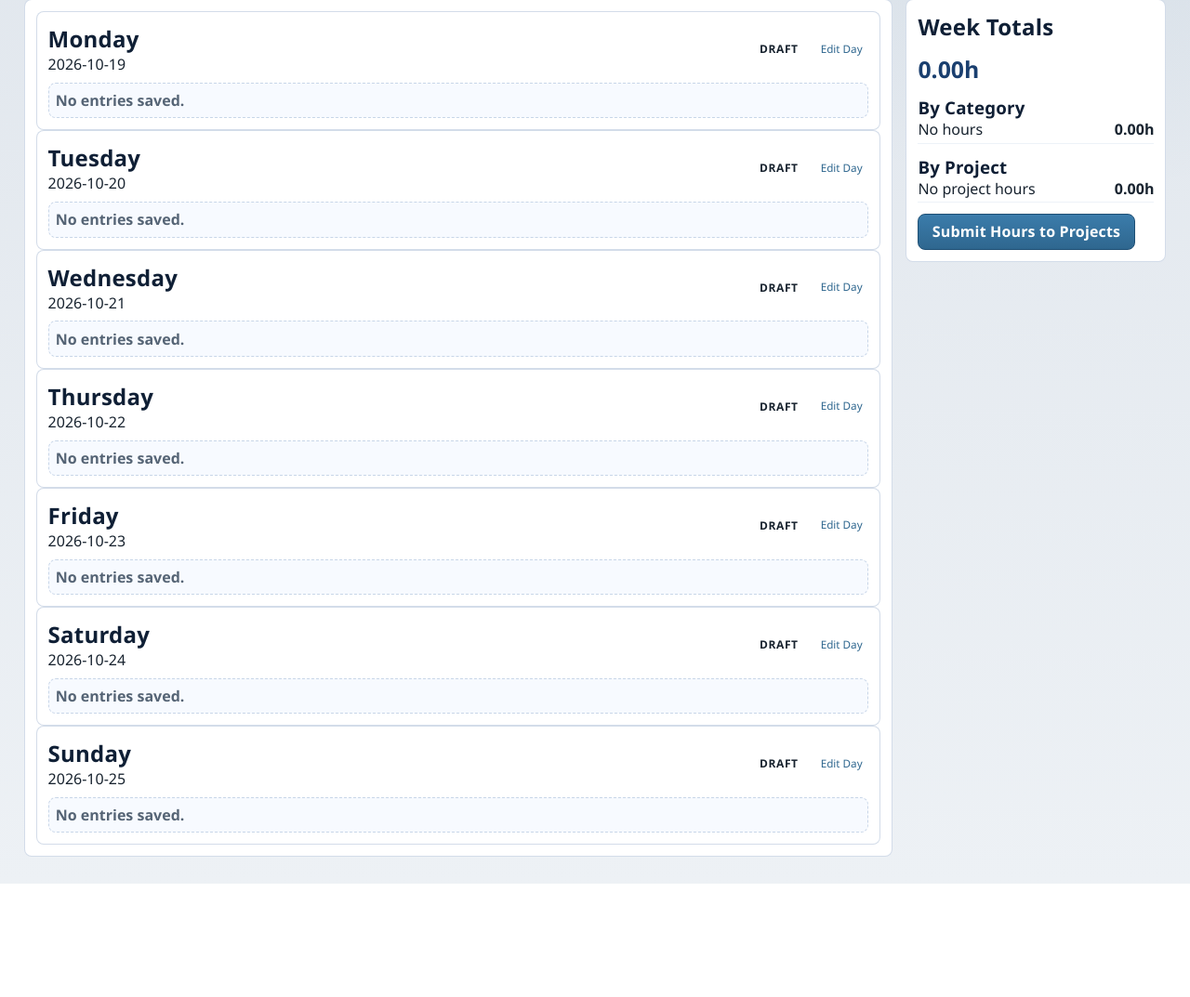
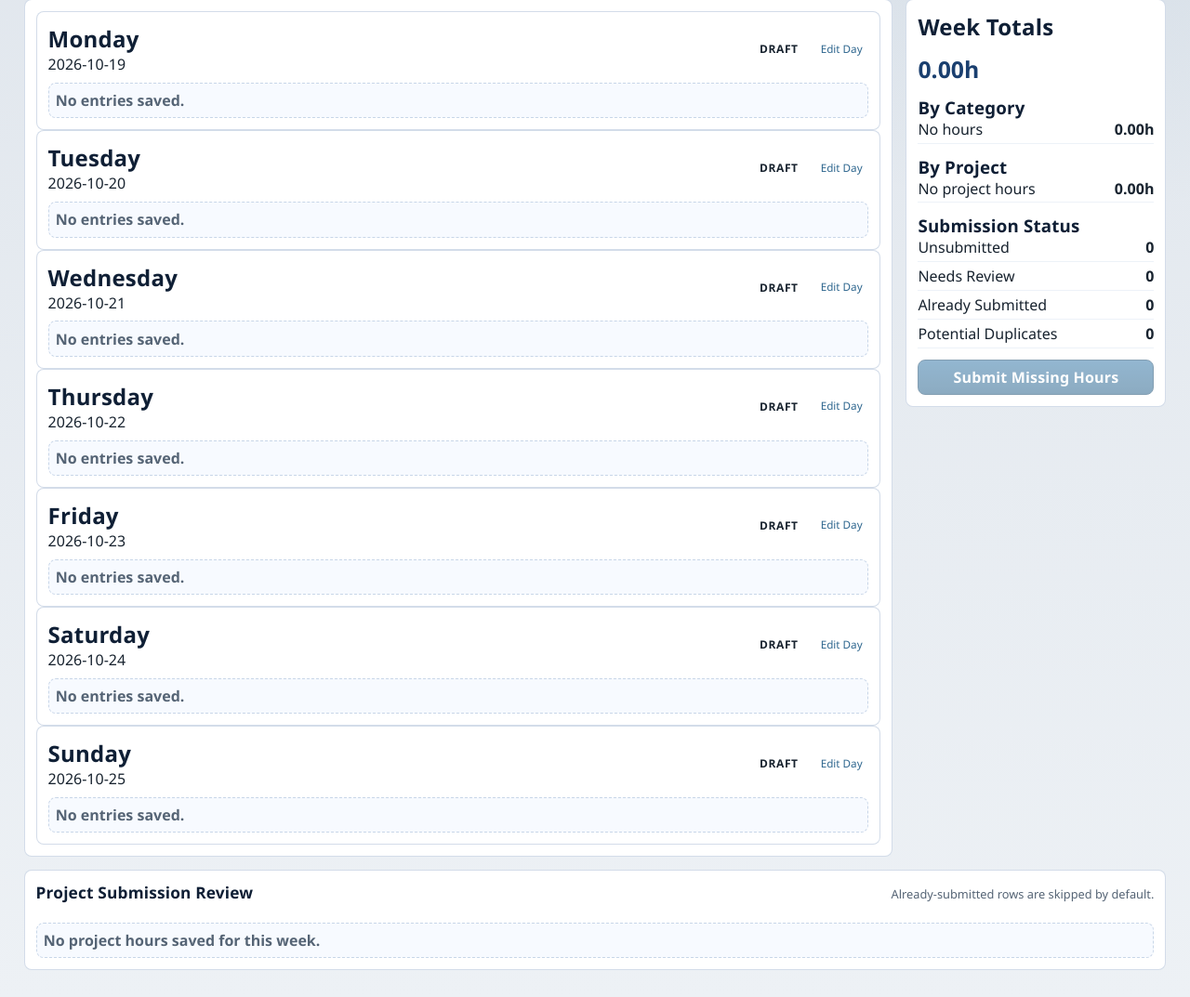
Before and after one commit to AdashAZ/Project-Tracker, a Flask app: page /daily-activity/week in a window 1280 px wide. Shown: the part 289-1362 px from the top of the page at 93% size. Before the commit the page ends 1240 px from the top, so only its background shows below. Run offline with Flask 3, Linux system fonts and the light colour scheme; data that the repository does not hold is empty.

Commit message:
Add weekly project submission review and duplicate safeguards

```diff
--- a/app.py
+++ b/app.py
@@ -1339,6 +1339,157 @@ def create_app():
 
         return {"groups": groups, "day_total": day_total}
 
+    def get_week_project_grouped_entries(logs):
+        grouped_by_log = {}
+        for log in logs:
+            grouped = {}
+            for entry in log.entries:
+                if entry.category != "Project":
+                    continue
+                key = (entry.project_id, entry.machine_id, entry.machine_job_id)
+                if key not in grouped:
+                    grouped[key] = {"hours": 0.0, "notes": [], "job": entry.machine_job}
+                grouped[key]["hours"] += entry.duration_hours or 0.0
+                grouped[key]["notes"].append(combine_notes([entry.subcategory, entry.notes]))
+            grouped_by_log[log.id] = grouped
+        return grouped_by_log
+
+    def build_week_submission_review(logs, week_start, week_end):
+        grouped_by_log = get_week_project_grouped_entries(logs)
+        candidate_rows = []
+        for log in logs:
+            existing_postings = {
+                (posting.project_id, posting.machine_id, posting.machine_job_id): posting
+                for posting in log.postings
+            }
+            for (project_id, machine_id, machine_job_id), grouped_item in grouped_by_log.get(log.id, {}).items():
+                project = Project.query.get(project_id)
+                machine = Machine.query.get(machine_id)
+                job = grouped_item["job"] or MachineJob.query.get(machine_job_id)
+                posting = existing_postings.get((project_id, machine_id, machine_job_id))
+                candidate_rows.append(
+                    {
+                        "log": log,
+                        "date": log.date,
+                        "week_start": week_start,
+                        "week_end": week_end,
+                        "project_id": project_id,
+                        "machine_id": machine_id,
+                        "machine_job_id": machine_job_id,
+                        "project_label": (
+                            project.na_number
+                            or project.edb_number
+                            or (f"Project {project.id}" if project else f"Project {project_id}")
+                        ),
+                        "project_name": project.customer if project else "",
+                        "machine_name": machine.machine_name if machine else "",
+                        "job_label": get_machine_job_label(job) if job else "",
+                        "hours": grouped_item["hours"],
+                        "posting": posting,
+                        "time_entry_id": posting.time_entry_id if posting else None,
+                    }
+                )
+
+        linked_time_entry_ids = {
+            row[0]
+            for row in db.session.query(DailyActivityPosting.time_entry_id)
+            .filter(DailyActivityPosting.time_entry_id.isnot(None))
+            .all()
+        }
+
+        for row in candidate_rows:
+            posting = row["posting"]
+            log = row["log"]
+            if posting and log.status == "Submitted":
+                row["state"] = "submitted"
+                row["state_label"] = "Already Submitted"
+                row["state_detail"] = "This project/job is already linked to a project time entry."
+                continue
+            if posting:
+                row["state"] = "needs_review"
+                row["state_label"] = "Needs Review"
+                row["state_detail"] = "This edited day will update its existing project time entry."
+                continue
+
+            duplicate_query = TimeEntry.query.filter(
+                TimeEntry.project_id == row["project_id"],
+                TimeEntry.machine_id == row["machine_id"],
+                TimeEntry.machine_job_id == row["machine_job_id"],
+                TimeEntry.date == row["date"],
+                TimeEntry.hours == row["hours"],
+            )
+            if linked_time_entry_ids:
+                duplicate_query = duplicate_query.filter(~TimeEntry.id.in_(linked_time_entry_ids))
+            duplicate = duplicate_query.first()
+            if duplicate:
+                row["state"] = "duplicate"
+                row["state_label"] = "Potential Duplicate"
+                row["state_detail"] = f"An unlinked project time entry already exists for this date/job ({duplicate.hours:.2f}h)."
+                row["duplicate_time_entry_id"] = duplicate.id
+            else:
+                row["state"] = "unsubmitted"
+                row["state_label"] = "Unsubmitted"
+                row["state_detail"] = "Ready to submit to project time entries."
+
+        counts = defaultdict(int)
+        for row in candidate_rows:
+            counts[row["state"]] += 1
+        return {
+            "rows": candidate_rows,
+            "counts": dict(counts),
+            "has_actionable": bool(counts.get("unsubmitted") or counts.get("needs_review")),
+            "has_duplicates": bool(counts.get("duplicate")),
+            "has_project_hours": bool(candidate_rows),
+        }
+
+    def get_past_unsubmitted_week_summaries(before_week_start):
+        logs = (
+            DailyActivityLog.query
+            .join(DailyActivityEntry)
+            .filter(
+                DailyActivityLog.date < before_week_start,
+                DailyActivityEntry.category == "Project",
+            )
+            .order_by(DailyActivityLog.date.asc())
+            .all()
+        )
+        weeks = {}
+        for log in logs:
+            week_start = get_week_start(log.date)
+            week_end = week_start + timedelta(days=6)
+            weeks.setdefault(
+                week_start,
+                {
+                    "week_start": week_start,
+                    "week_end": week_end,
+                    "hours": 0.0,
+                    "days": set(),
+                },
+            )
+            has_unsubmitted_project_hours = False
+            posted_keys = {
+                (posting.project_id, posting.machine_id, posting.machine_job_id)
+                for posting in log.postings
+            }
+            for entry in log.entries:
+                if entry.category != "Project":
+                    continue
+                key = (entry.project_id, entry.machine_id, entry.machine_job_id)
+                if log.status != "Submitted" or key not in posted_keys:
+                    has_unsubmitted_project_hours = True
+                    weeks[week_start]["hours"] += entry.duration_hours or 0.0
+            if has_unsubmitted_project_hours:
+                weeks[week_start]["days"].add(log.date)
+
+        return [
+            {
+                **summary,
+                "day_count": len(summary["days"]),
+            }
+            for summary in sorted(weeks.values(), key=lambda item: item["week_start"], reverse=True)
+            if summary["hours"] > 0
+        ]
+
     @app.route("/daily-activity/week")
     def daily_activity_week():
         selected_date = parse_date_input(request.args.get("date")) or date.today()
@@ -1371,6 +1522,9 @@ def create_app():
                 if entry.project:
                     project_totals[entry.project.na_number or entry.project.edb_number or f"Project {entry.project_id}"] += hours
 
+        submission_review = build_week_submission_review(logs, week_start, week_end)
+        past_unsubmitted_weeks = get_past_unsubmitted_week_summaries(week_start)
+
         return render_template(
             "daily_activity_week.html",
             week_start=week_start,
@@ -1384,12 +1538,15 @@ def create_app():
             category_totals=dict(sorted(category_totals.items())),
             project_totals=dict(sorted(project_totals.items())),
             grand_total=grand_total,
+            submission_review=submission_review,
+            past_unsubmitted_weeks=past_unsubmitted_weeks,
         )
 
     @app.route("/daily-activity/week/submit", methods=["POST"])
     def submit_daily_activity_week():
         week_start = parse_date_input(request.form.get("week_start")) or get_week_start(date.today())
         week_end = week_start + timedelta(days=6)
+        allow_duplicates = request.form.get("confirm_duplicates") == "1"
         logs = (
             DailyActivityLog.query
             .filter(DailyActivityLog.date >= week_start, DailyActivityLog.date <= week_end)
@@ -1423,17 +1580,27 @@ def create_app():
                 flash(error, "error")
             return redirect(url_for("daily_activity_week", date=week_start.isoformat()))
 
+        submission_review = build_week_submission_review(logs, week_start, week_end)
+        duplicate_rows = [row for row in submission_review["rows"] if row["state"] == "duplicate"]
+        if duplicate_rows and not allow_duplicates:
+            flash("Potential duplicate project hours were found. Review the highlighted rows before submitting.", "error")
+            return redirect(url_for("daily_activity_week", date=week_start.isoformat()))
+
+        row_state_by_log_key = {
+            (
+                row["log"].id,
+                row["project_id"],
+                row["machine_id"],
+                row["machine_job_id"],
+            ): row["state"]
+            for row in submission_review["rows"]
+        }
+        grouped_by_log = get_week_project_grouped_entries(logs)
+        submitted_or_updated_count = 0
+        skipped_count = 0
+
         for log in logs:
-            grouped = {}
-            for entry in log.entries:
-                if entry.category != "Project":
-                    continue
-                key = (entry.project_id, entry.machine_id, entry.machine_job_id)
-                if key not in grouped:
-                    grouped[key] = {"hours": 0.0, "notes": [], "job": entry.machine_job}
-                grouped[key]["hours"] += entry.duration_hours or 0.0
-                grouped[key]["notes"].append(combine_notes([entry.subcategory, entry.notes]))
-
+            grouped = grouped_by_log.get(log.id, {})
             existing_postings = {
                 (posting.project_id, posting.machine_id, posting.machine_job_id): posting
                 for posting in log.postings
@@ -1441,6 +1608,9 @@ def create_app():
 
             for key, posting in list(existing_postings.items()):
                 if key in grouped:
+                    continue
+                if log.status == "Submitted":
+                    skipped_count += 1
                     continue
                 affected_project_ids.add(posting.project_id)
                 if posting.time_entry:
@@ -1448,6 +1618,13 @@ def create_app():
                 db.session.delete(posting)
 
             for (project_id, machine_id, machine_job_id), grouped_item in grouped.items():
+                state = row_state_by_log_key.get((log.id, project_id, machine_id, machine_job_id), "unsubmitted")
+                if state == "submitted":
+                    skipped_count += 1
+                    continue
+                if state == "duplicate" and not allow_duplicates:
+                    skipped_count += 1
+                    continue
                 affected_project_ids.add(project_id)
                 job = grouped_item["job"] or MachineJob.query.get(machine_job_id)
                 notes_summary = combine_notes(grouped_item["notes"])
@@ -1485,6 +1662,7 @@ def create_app():
                 posting.duration_hours = grouped_item["hours"]
                 posting.notes_summary = notes_summary
                 posting.posted_at = datetime.utcnow()
+                submitted_or_updated_count += 1
 
             log.status = "Submitted"
             log.posted_at = datetime.utcnow()
@@ -1494,7 +1672,15 @@ def create_app():
             update_project_incurred_total(project_id)
 
         db.session.commit()
-        flash("Weekly project hours submitted.", "success")
+        if submitted_or_updated_count:
+            message = f"{submitted_or_updated_count} project hour group(s) submitted or updated."
+            if skipped_count:
+                message += f" {skipped_count} already-submitted group(s) left unchanged."
+            flash(message, "success")
+        elif skipped_count:
+            flash("No unsubmitted project hours found for this week; already-submitted hours were left unchanged.", "info")
+        else:
+            flash("No project hours found for this week.", "info")
         return redirect(url_for("daily_activity_week", date=week_start.isoformat()))
 
     @app.route("/projects/new", methods=["GET", "POST"])
--- a/static/css/styles.css
+++ b/static/css/styles.css
@@ -3329,6 +3329,16 @@ tr:nth-child(even) td {
   overflow-wrap: anywhere;
 }
 
+.daily-summary-panel form {
+  display: grid;
+  gap: 0.35rem;
+}
+
+.daily-summary-panel button:disabled {
+  cursor: not-allowed;
+  opacity: 0.55;
+}
+
 .daily-activity-list {
   display: grid;
   gap: 0.55rem;
@@ -3475,6 +3485,70 @@ tr:nth-child(even) td {
   border-radius: var(--radius-sm);
 }
 
+.week-submission-review {
+  display: grid;
+  gap: 0.65rem;
+  border: 1px solid rgba(157, 178, 207, 0.45);
+  background: #ffffff;
+  border-radius: var(--radius-sm);
+  padding: 0.75rem;
+}
+
+.week-submission-table td strong,
+.week-submission-table td span {
+  display: block;
+}
+
+.submission-status-pill {
+  display: inline-block;
+  border-radius: 999px;
+  padding: 0.2rem 0.45rem;
+  font-size: 0.72rem;
+  font-weight: 900;
+  white-space: nowrap;
+}
+
+.submission-state-unsubmitted td {
+  background: #f7fbff;
+}
+
+.submission-state-unsubmitted .submission-status-pill {
+  background: #dbeafe;
+  color: #1d4f91;
+}
+
+.submission-state-needs_review td {
+  background: #fff8e6;
+}
+
+.submission-state-needs_review .submission-status-pill {
+  background: #fde9a8;
+  color: #73510d;
+}
+
+.submission-state-submitted td {
+  background: #f3f7f4;
+  color: #5d6c62;
+}
+
+.submission-state-submitted .submission-status-pill {
+  background: #dbe7dd;
+  color: #35523d;
+}
+
+.submission-state-duplicate td {
+  background: #fff1f0;
+}
+
+.submission-state-duplicate .submission-status-pill {
+  background: #ffd9d6;
+  color: #92231c;
+}
+
+.past-unsubmitted-table {
+  min-width: 640px;
+}
+
 @media (max-width: 760px) {
   .new-project-grid {
     grid-template-columns: 1fr;
--- a/templates/daily_activity_week.html
+++ b/templates/daily_activity_week.html
@@ -114,12 +114,104 @@
         </div>
       </div>
 
-      <form method="post" action="{{ url_for('submit_daily_activity_week') }}" onsubmit="return confirm('Submit this Monday-Sunday week to project time entries?');">
+      <div class="daily-summary-group">
+        <h3>Submission Status</h3>
+        <div class="daily-summary-list">
+          <div><span>Unsubmitted</span><strong>{{ submission_review.counts.get('unsubmitted', 0) }}</strong></div>
+          <div><span>Needs Review</span><strong>{{ submission_review.counts.get('needs_review', 0) }}</strong></div>
+          <div><span>Already Submitted</span><strong>{{ submission_review.counts.get('submitted', 0) }}</strong></div>
+          <div><span>Potential Duplicates</span><strong>{{ submission_review.counts.get('duplicate', 0) }}</strong></div>
+        </div>
+      </div>
+
+      <form method="post" action="{{ url_for('submit_daily_activity_week') }}" onsubmit="return confirm('Submit only unsubmitted or edited project hours for this Monday-Sunday week? Already-submitted hours will be left unchanged.');">
         <input type="hidden" name="_csrf_token" value="{{ csrf_token() }}">
         <input type="hidden" name="week_start" value="{{ week_start.isoformat() }}">
-        <button type="submit">Submit Hours to Projects</button>
+        <button type="submit" {% if not submission_review.has_actionable or submission_review.has_duplicates %}disabled{% endif %}>Submit Missing Hours</button>
       </form>
+
+      {% if submission_review.has_duplicates %}
+      <form method="post" action="{{ url_for('submit_daily_activity_week') }}" onsubmit="return confirm('Potential duplicates are listed on this page. Submit these project hours anyway?');">
+        <input type="hidden" name="_csrf_token" value="{{ csrf_token() }}">
+        <input type="hidden" name="week_start" value="{{ week_start.isoformat() }}">
+        <input type="hidden" name="confirm_duplicates" value="1">
+        <button type="submit" class="btn-danger">Submit Reviewed Duplicates</button>
+      </form>
+      {% endif %}
     </aside>
   </div>
+
+  <section class="week-submission-review">
+    <div class="section-title-row">
+      <h2>Project Submission Review</h2>
+      <span class="section-caption">Already-submitted rows are skipped by default.</span>
+    </div>
+    {% if submission_review.rows %}
+    <div class="table-wrap daily-week-table-wrap">
+      <table class="daily-week-table week-submission-table">
+        <thead>
+          <tr>
+            <th>Status</th>
+            <th>Week</th>
+            <th>Date</th>
+            <th>Project</th>
+            <th>Machine / Job</th>
+            <th>Hours</th>
+            <th>Review Note</th>
+          </tr>
+        </thead>
+        <tbody>
+          {% for row in submission_review.rows %}
+          <tr class="submission-state-{{ row.state }}">
+            <td><span class="submission-status-pill">{{ row.state_label }}</span></td>
+            <td>{{ row.week_start.isoformat() }} through {{ row.week_end.isoformat() }}</td>
+            <td>{{ row.date.isoformat() }}</td>
+            <td>
+              <strong>{{ row.project_label }}</strong>
+              {% if row.project_name %}<span>{{ row.project_name }}</span>{% endif %}
+            </td>
+            <td>{{ row.machine_name }}{% if row.machine_name and row.job_label %} / {% endif %}{{ row.job_label }}</td>
+            <td>{{ "%.2f"|format(row.hours) }}h</td>
+            <td>{{ row.state_detail }}</td>
+          </tr>
+          {% endfor %}
+        </tbody>
+      </table>
+    </div>
+    {% else %}
+    <div class="daily-empty-state">No project hours saved for this week.</div>
+    {% endif %}
+  </section>
+
+  {% if past_unsubmitted_weeks %}
+  <section class="week-submission-review">
+    <div class="section-title-row">
+      <h2>Past Unsubmitted Weeks</h2>
+      <span class="section-caption">Use these links to submit missing project hours week by week.</span>
+    </div>
+    <div class="table-wrap daily-week-table-wrap">
+      <table class="daily-week-table past-unsubmitted-table">
+        <thead>
+          <tr>
+            <th>Week</th>
+            <th>Days With Missing Hours</th>
+            <th>Unsubmitted Hours</th>
+            <th>Action</th>
+          </tr>
+        </thead>
+        <tbody>
+          {% for item in past_unsubmitted_weeks %}
+          <tr>
+            <td>{{ item.week_start.isoformat() }} through {{ item.week_end.isoformat() }}</td>
+            <td>{{ item.day_count }}</td>
+            <td>{{ "%.2f"|format(item.hours) }}h</td>
+            <td><a class="btn-mini" href="{{ url_for('daily_activity_week', date=item.week_start.isoformat()) }}">Review Week</a></td>
+          </tr>
+          {% endfor %}
+        </tbody>
+      </table>
+    </div>
+  </section>
+  {% endif %}
 </div>
 {% endblock %}
```
Also changed, not shown: Backup/backup_2026-07-23.db (deleted), Backup/backup_2026-09-11.db (added).
